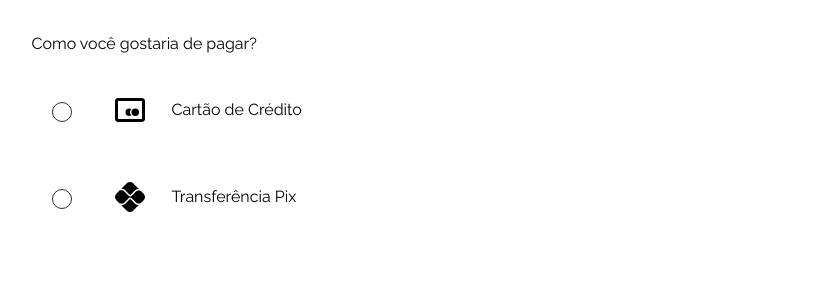
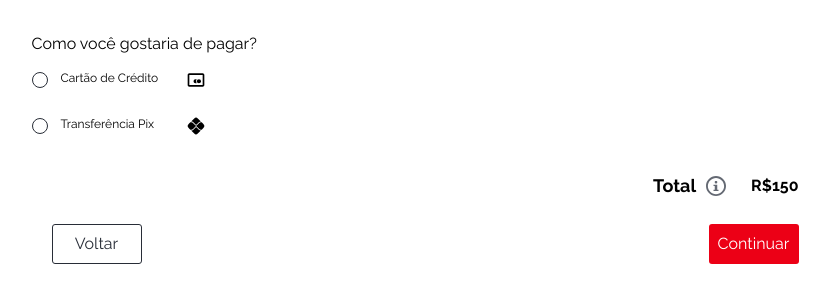
Before and after one commit to mandacaru08/ab-fullstack, a React (Vite) app: page /purchase/payment in a window 1280 px wide. Shown: the part 858-1144 px from the top of the page, without its empty margins (215-1045 px from the left). Built offline with nearby package versions, Linux system fonts and the light colour scheme; no server answers.

Commit message:
refact: add reusable radio input

```diff
--- a/src/components/Input.jsx
+++ b/src/components/Input.jsx
@@ -24,7 +24,7 @@
     height: "16px",
     borderRadius: "50%",
     labelTop: "0",
-    flexDirection: "column",
+    flexDirection: "row",
     labelPosition: "relative",
   },
   checked: {
@@ -32,7 +32,7 @@
     height: "10px",
     borderRadius: "3px",
     labelTop: "0",
-    flexDirection: "column",
+    flexDirection: "row",
     labelPosition: "relative",
   },
 };
@@ -185,7 +185,7 @@
         onChange={onChange}
       />
       {(type == "radio" || type == "checkbox") && <label>{label}</label>}
-      {icon !== undefined && icon}
+      {icon  && icon}
     </InputContainer>
   );
 }
--- a/src/pages/purchase/payment/PaymentOptions.jsx
+++ b/src/pages/purchase/payment/PaymentOptions.jsx
@@ -1,20 +1,20 @@
-import { useState } from 'react';
-import styled from 'styled-components';
-import { MdOutlinePix } from 'react-icons/md';
-import { BiCreditCardAlt } from 'react-icons/bi';
-
-import CreditCardOption from './CreditCardOption';
+import { useState } from "react";
+import styled from "styled-components";
+import { MdOutlinePix } from "react-icons/md";
+import { BiCreditCardAlt } from "react-icons/bi";
+import CreditCardOption from "./CreditCardOption";
+import Input from "../../../components/Input";
 
 const methods = [
   {
     type: 1,
-        name: 'Cartão de Crédito',
-        icon: <BiCreditCardAlt/>
+    name: "Cartão de Crédito",
+    icon: <BiCreditCardAlt />,
   },
   {
     type: 2,
-        name: 'Transferência Pix',
-        icon: <MdOutlinePix/>
+    name: "Transferência Pix",
+    icon: <MdOutlinePix />,
   },
 ];
 
@@ -27,19 +27,17 @@
       <Options>
         {methods.map((method) => {
           return (
-              <Method
+            <Input
+              type="radio"
+              width="182px"
+              inputVariant="radio"
               key={method.type}
-                checked={methodSelected === method.type}
-                onClick={() => setMethodSelected(method.type)}
-              >
-                <fieldset>
-                  <div>
-                    <input type="radio" />
-                    {method.icon}
-                    <span>{method.name}</span>
-                  </div>
-                </fieldset>
-              </Method>
+              name="payment-method"
+              value={method.type}
+              label={method.name}
+              icon={method.icon}
+              onChange={() => setMethodSelected(method.type)}
+            />
           );
         })}
       </Options>
@@ -57,16 +55,17 @@
   padding: 20px 0;
   box-sizing: border-box;
 
-    h3{
+  h3 {
     margin: 25px 0px 16px;
   }
 `;
 
 const Options = styled.div`
+  height: 62px;
   display: flex;
   flex-direction: column;
   justify-content: space-between;
-    align-items: center;
+  align-items: start;
 `;
 
 const Method = styled.section`
@@ -74,21 +73,21 @@
   width: 100%;
   margin-bottom: 5px;
 
-    :hover{
+  :hover {
     cursor: pointer;
   }
 
-    fieldset{
+  fieldset {
     height: 76px;
     width: 100%;
     display: flex;
     flex-direction: column;
     justify-content: space-between;
-        background-color: #FFFFFF;
+    background-color: #ffffff;
     border-radius: 4px;
   }
 
-    fieldset div{
+  fieldset div {
     height: 100%;
     position: relative;
     display: flex;
@@ -100,13 +99,13 @@
     border-radius: 4px;
   }
 
-    svg{
+  svg {
     position: absolute;
     left: 80px;
     font-size: 36px;
   }
 
-    input{
+  input {
     width: 20px;
     height: 20px;
     border-radius: 50%;
@@ -115,7 +114,8 @@
     left: 20px;
     top: 40%;
     transform: translate(-50% -50%);
-        border: ${props => props.checked? '5px solid #282D37' : '1px solid #282D37'};
+    border: ${(props) =>
+      props.checked ? "5px solid #282D37" : "1px solid #282D37"};
     outline: none;
     pointer-events: none;
   }
```
Lines whose indentation alone changed are shown as unchanged.
